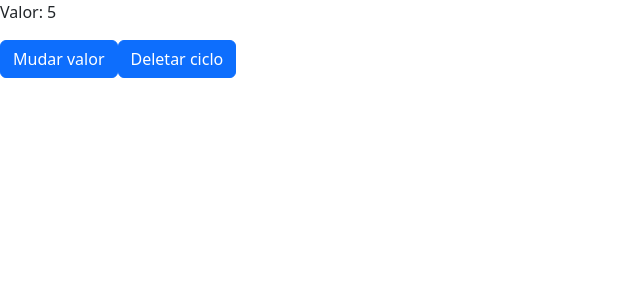
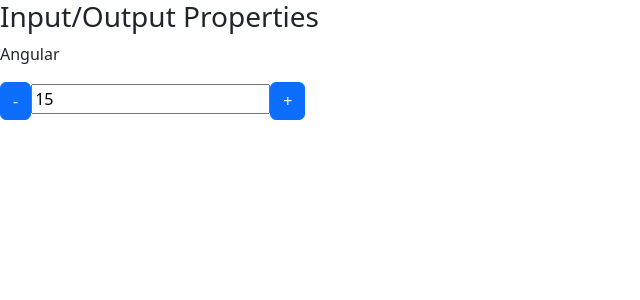
Before and after one commit to WellingtonIdeao/angular-course, an Angular app: page / in a window 1280 px wide. Shown: the top 300 px of the page, without its empty margins (0-640 px from the left). Built offline with nearby package versions, Linux system fonts and the light colour scheme.

Commit message:
Acesso ao DOM e template com ViewChild

```diff
--- a/src/app/app.component.html
+++ b/src/app/app.component.html
@@ -1,5 +1,4 @@
-<app-ciclo [valorInicial]="valor" *ngIf="!deletarCiclo"></app-ciclo>
+<!--<app-ciclo [valorInicial]="valor" *ngIf="!deletarCiclo"></app-ciclo>
 <button class="btn btn-primary" (click)="mudarValor()" >Mudar valor</button>
-<button class="btn btn-primary" (click)="destruirCiclo()" >Deletar ciclo</button>
-
-<!--<app-data-binding></app-data-binding> -->
+<button class="btn btn-primary" (click)="destruirCiclo()" >Deletar ciclo</button> -->
+<app-data-binding></app-data-binding>
--- a/src/app/output-property/output-property.component.html
+++ b/src/app/output-property/output-property.component.html
@@ -1,5 +1,5 @@
 <div>
     <button class="btn btn-primary" (click)="decrement()">-</button>
-    <input type="text" [value]="valor" readonly>
+    <input type="text" [value]="valor" readonly #campoInput>
     <button class="btn btn-primary" (click)="increment()">+</button>
 </div>
--- a/src/app/output-property/output-property.component.ts
+++ b/src/app/output-property/output-property.component.ts
@@ -1,4 +1,4 @@
-import { Component, OnInit, Input, Output, EventEmitter } from '@angular/core';
+import { Component, OnInit, Input, Output, EventEmitter, ViewChild, ElementRef } from '@angular/core';
 
 @Component({
   selector: 'contador',
@@ -12,18 +12,20 @@
 
   @Output() mudouValor =  new EventEmitter();
 
+  @ViewChild('campoInput') campoValorInput!: ElementRef;
+
   constructor() { }
 
   ngOnInit(): void {
   }
 
   increment(): void {
-    this.valor++;
+    this.campoValorInput.nativeElement.value++;
     this.mudouValor.emit({novoValor: this.valor});
   }
 
   decrement(): void {
-    this.valor--;
+    this.campoValorInput.nativeElement.value--;
     this.mudouValor.emit({novoValor: this.valor});
   }
 
```
